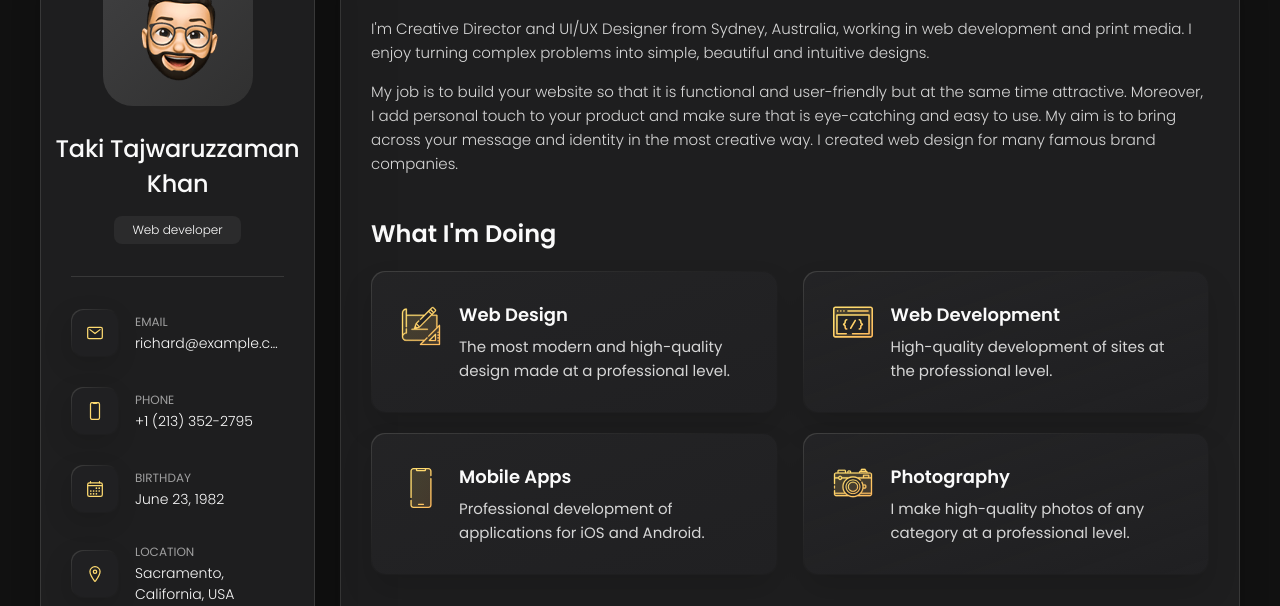
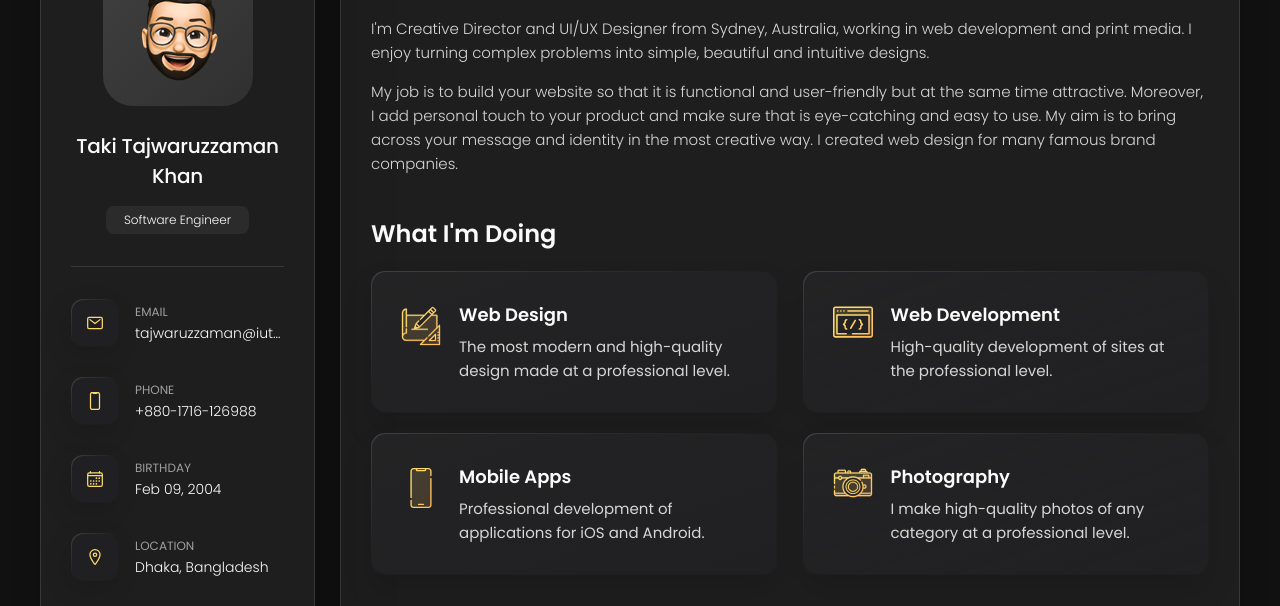
Before and after one commit to takitajwar17/personal-dev-portfolio, a plain HTML site: page index.html in a window 1280 px wide. Shown: the part 162-768 px from the top of the page. Drawn offline with nearby package versions, Linux system fonts and the light colour scheme.

Commit message:
small changes

```diff
--- a/index.html
+++ b/index.html
@@ -42,13 +42,13 @@
       <div class="sidebar-info">
 
         <figure class="avatar-box">
-          <img src="./assets/images/my-avatar.png" alt="Richard hanrick" width="80">
+          <img src="./assets/images/my-avatar.png" alt="Taki Tajwaruzzaman Khan" width="80">
         </figure>
 
         <div class="info-content">
-          <h1 class="name" title="Taki Tajwaruzzaman Khan" style="font-size: 24px;">Taki Tajwaruzzaman<br>Khan</h1>
+          <h1 class="name" title="Taki Tajwaruzzaman Khan" style="font-size: 20px;">Taki Tajwaruzzaman<br>Khan</h1>
 
-          <p class="title">Web developer</p>
+          <p class="title" >Software Engineer</p>
         </div>
 
         <button class="info_more-btn" data-sidebar-btn>
@@ -74,7 +74,7 @@
             <div class="contact-info">
               <p class="contact-title">Email</p>
 
-              <a href="mailto:richard@example.com" class="contact-link">richard@example.com</a>
+              <a href="mailto:tajwaruzzaman@iut-dhaka.edu" class="contact-link">tajwaruzzaman@iut-dhaka.edu</a>
             </div>
 
           </li>
@@ -88,7 +88,7 @@
             <div class="contact-info">
               <p class="contact-title">Phone</p>
 
-              <a href="tel:+12133522795" class="contact-link">+1 (213) 352-2795</a>
+              <a href="tel:+8801716126988" class="contact-link">+880-1716-126988</a>
             </div>
 
           </li>
@@ -102,7 +102,7 @@
             <div class="contact-info">
               <p class="contact-title">Birthday</p>
 
-              <time datetime="1982-06-23">June 23, 1982</time>
+              <time datetime="1982-06-23">Feb 09, 2004</time>
             </div>
 
           </li>
@@ -116,7 +116,7 @@
             <div class="contact-info">
               <p class="contact-title">Location</p>
 
-              <address>Sacramento, California, USA</address>
+              <address>Dhaka, Bangladesh</address>
             </div>
 
           </li>
```
